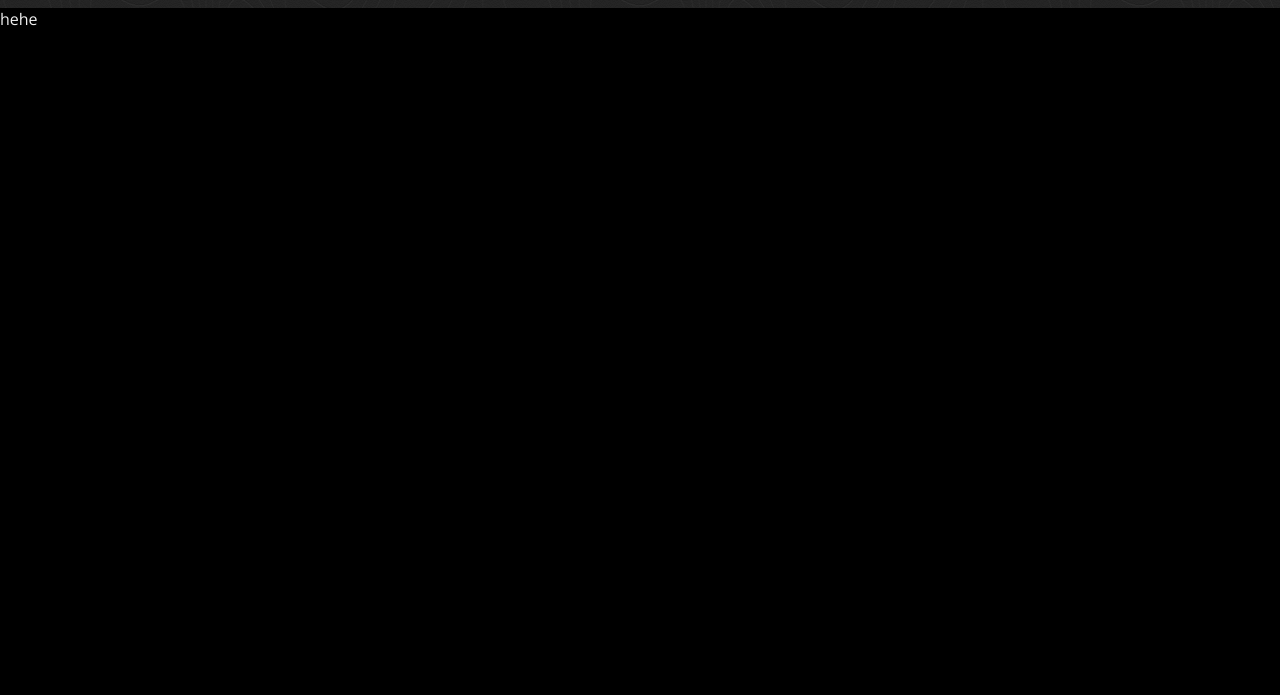
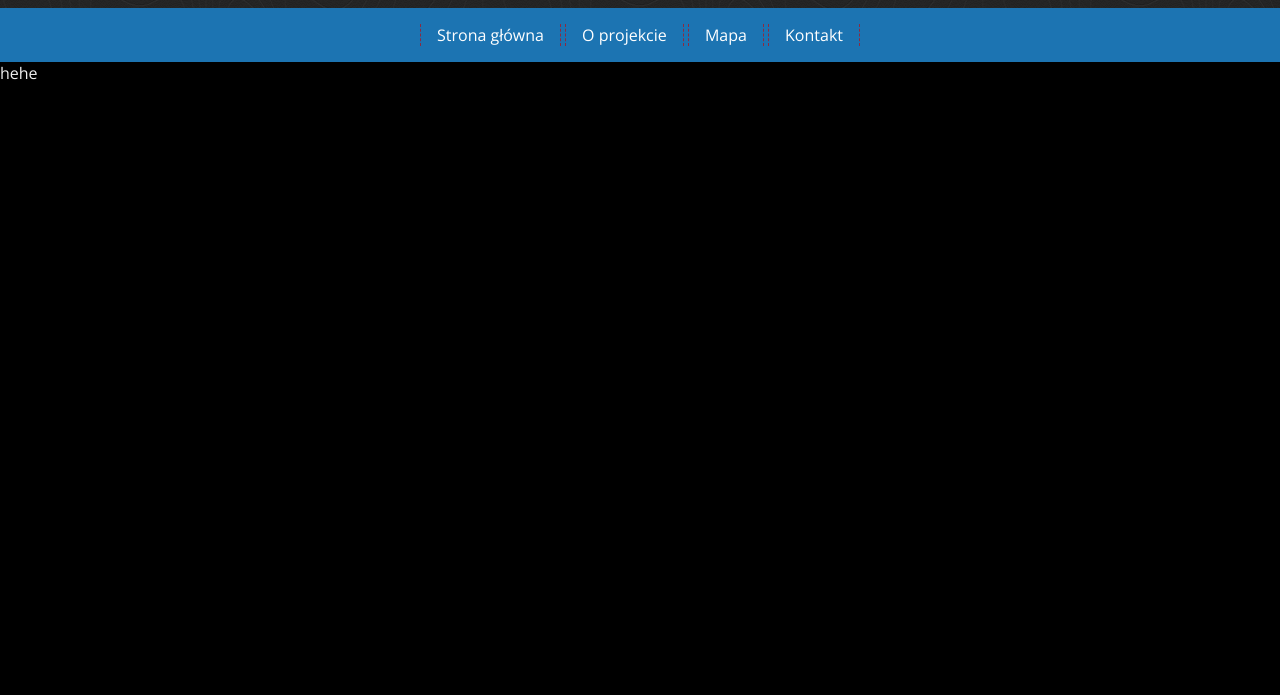
Before and after one commit to geodetaroku2019/geodetaroku2019.github.io, a plain HTML site: page index.html in a window 1280 px wide. Shown: the part 105-800 px from the top of the page. Drawn offline with nearby package versions, Linux system fonts and the light colour scheme.

Commit message:
zmiany w pasku menu

```diff
--- a/index.html
+++ b/index.html
@@ -20,6 +20,19 @@
             <h1 class="logo"><span style="color: #2a5daf;">KOM</span> Geoportal  </h1>
         </div>
   </header>
-  hehe
+     <nav>
+         <ul class="menu">
+             <li><a href="#">Strona główna</a></li>
+             <li><a href="#">O projekcie</a></li>
+             <li><a href="#">Mapa</a></li>
+             <li><a href="#">Kontakt</a></li>
+
+
+
+         </ul>
+     </nav>
+
+    hehe
+
 </body>
 </html>
--- a/main.css
+++ b/main.css
@@ -21,6 +21,33 @@ h1.logo{
 }
 #logotyp{
     background-image: url("img/cartographer/cartographer.png");
+}
+    nav{
+        background-color: #1c74b2;
+        text-align: center;
 
-
+    }
+.menu{
+    list-style-type: none;
+    margin:0px;
+    padding: 1rem;
+    font-size: 1rem;
+    min-height: 1rem;
+    max-height: 200%;
 }
+.menu >li{
+    display: inline-block;
+    padding-left: 1rem;
+    padding-right:1rem;
+    border-right: 1px dashed #8a2b42;
+}
+.menu >li{
+    border-left: 1px dashed #8a2b42;
+}
+.menu a{
+    color: #fff;
+    text-decoration: none;
+}
+.menu a:hover{
+color:#8a2b42;
+}
```
